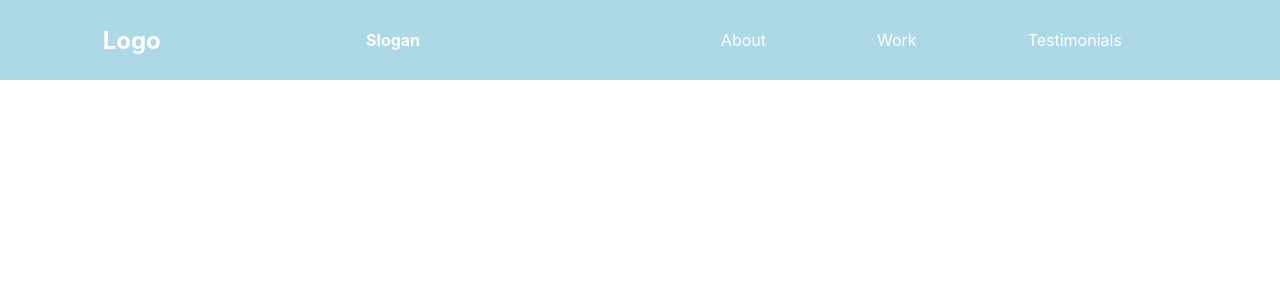
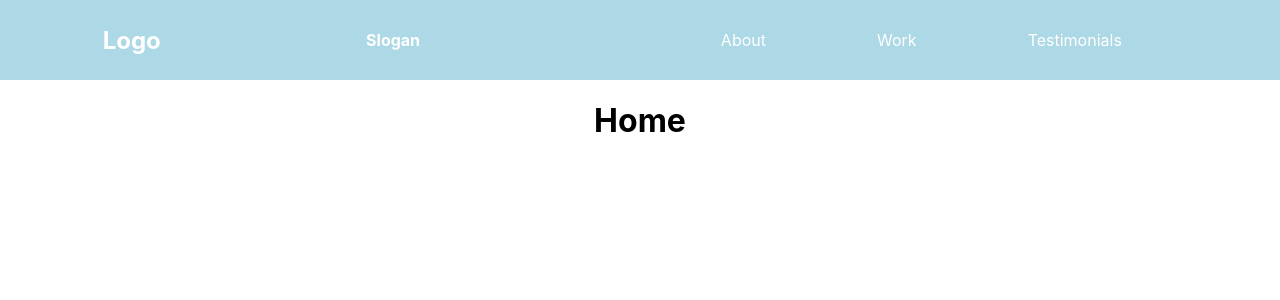
Before and after one commit to ideascomealive/react-router-demo, a React (Create React App) app: page / in a window 1280 px wide. Shown: the top 300 px of the page. Built offline with nearby package versions, Linux system fonts and the light colour scheme.

Commit message:
05 added home route but it renders every time

```diff
--- a/src/App.js
+++ b/src/App.js
@@ -5,13 +5,14 @@ import About from './About';
 import Work from './Work';
 import Testimonial from './Testimonial';
 import { BrowserRouter as Router, Switch, Route } from 'react-router-dom';
-//React router will now allow us to visit the urls and return the component
+//Notice that our root route renders repeatedly regardless of requested resource
 
 function App() {
   return (
     <Router>
       <div className="App">
         <Nav />
+        <Route path="/" component={Home} />
         <Route path="/about" component={About} />
         <Route path="/work" component={Work} />
         <Route path="/testimonials" component={Testimonial} />
@@ -20,4 +21,10 @@ function App() {
   );
 }
 
+const Home = () => (
+  <div>
+    <h1>Home</h1>
+  </div>
+  );
+
 export default App;
```
